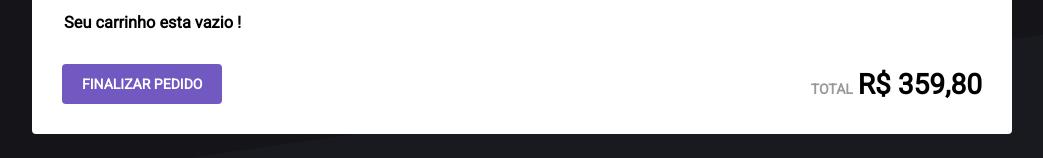
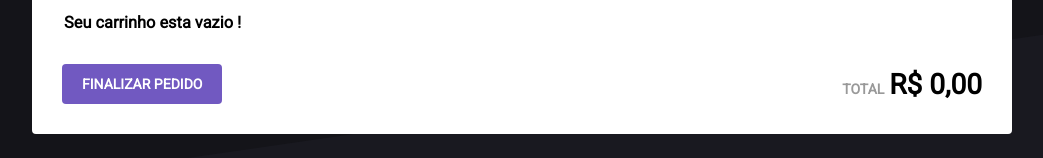
Before and after one commit to verissimo-sn/ignite-reactjs-ch02-d01, a React (Create React App) app: page /cart in a window 1280 px wide. Shown: the part 200-358 px from the top of the page, without its empty margins (118-1161 px from the left). Built offline with nearby package versions, Linux system fonts and the light colour scheme.

Commit message:
feat: render products in the cart

```diff
--- a/src/pages/Cart/index.tsx
+++ b/src/pages/Cart/index.tsx
@@ -20,31 +20,29 @@ interface Product {
 const Cart = (): JSX.Element => {
   const { cart, removeProduct, updateProductAmount } = useCart();
 
-  console.log(cart);
-
   const cartFormatted = cart.map(product => ({
     ...product,
     priceFormatted: formatPrice(product.price),
     subTotal: formatPrice(product.amount * product.price)
   }));
 
-  // const total =
-  //   formatPrice(
-  //     cart.reduce((sumTotal, product) => {
-  //       // TODO
-  //     }, 0)
-  //   )
+  const total =
+    formatPrice(
+      cart.reduce((sumTotal, product) => {
+        return sumTotal + product.amount * product.price
+      }, 0)
+    )
 
   function handleProductIncrement(product: Product) {
-    // TODO
+    updateProductAmount({productId: product.id, amount: product.amount + 1});
   }
 
   function handleProductDecrement(product: Product) {
-    // TODO
+    updateProductAmount({productId: product.id, amount: product.amount - 1});
   }
 
   function handleRemoveProduct(productId: number) {
-    // TODO
+    removeProduct(productId);
   }
 
   return (
@@ -76,7 +74,7 @@ const Cart = (): JSX.Element => {
                       type="button"
                       data-testid="decrement-product"
                       disabled={product.amount <= 1}
-                    // onClick={() => handleProductDecrement()}
+                      onClick={() => handleProductDecrement(product)}
                     >
                       <MdRemoveCircleOutline size={20} />
                     </button>
@@ -89,7 +87,7 @@ const Cart = (): JSX.Element => {
                     <button
                       type="button"
                       data-testid="increment-product"
-                    // onClick={() => handleProductIncrement()}
+                      onClick={() => handleProductIncrement(product)}
                     >
                       <MdAddCircleOutline size={20} />
                     </button>
@@ -102,7 +100,7 @@ const Cart = (): JSX.Element => {
                   <button
                     type="button"
                     data-testid="remove-product"
-                  // onClick={() => handleRemoveProduct(product.id)}
+                    onClick={() => handleRemoveProduct(product.id)}
                   >
                     <MdDelete size={20} />
                   </button>
@@ -123,7 +121,7 @@ const Cart = (): JSX.Element => {
 
         <Total>
           <span>TOTAL</span>
-          <strong>R$ 359,80</strong>
+          <strong>{total}</strong>
         </Total>
       </footer>
     </Container>
```
